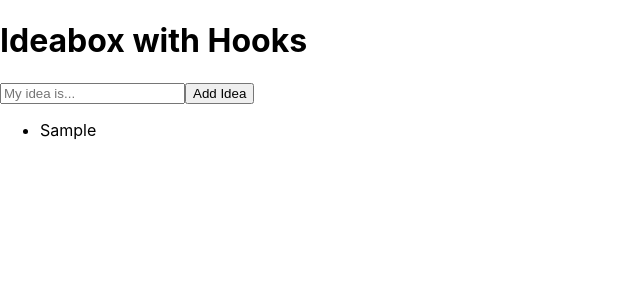
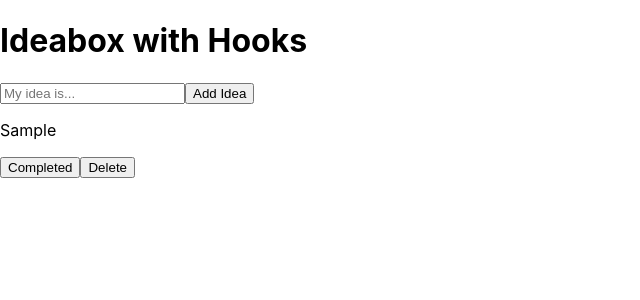
Before and after one commit to tanishalatoya/ideabox-with-hooks, a React (Create React App) app: page / in a window 1280 px wide. Both pictures are taken after typing "Sample" into the empty fields and a click on the button "Add Idea". Shown: the top 300 px of the page, without its empty margins (0-640 px from the left). Built offline with nearby package versions, Linux system fonts and the light colour scheme.

Commit message:
Restructure formatting of idea

```diff
--- a/src/components/Idea/Idea.js
+++ b/src/components/Idea/Idea.js
@@ -2,7 +2,11 @@ import React from 'react';
 
 const Idea = ({ idea }) => {
     return (
-        <li>{ idea }</li>
+        <div>
+            <p>{idea}</p>
+            <button>Completed</button>
+            <button>Delete</button>
+        </div>
     )
 }
 export default Idea;
--- a/src/components/IdeasContainer/IdeasContainer.js
+++ b/src/components/IdeasContainer/IdeasContainer.js
@@ -14,9 +14,7 @@ const IdeasContainer = ({ ideas }) => {
     })
     return (
         <section>
-            <ul>
-                { allIdeas }
-            </ul>
+            { allIdeas }
         </section>
     )
 }
```
